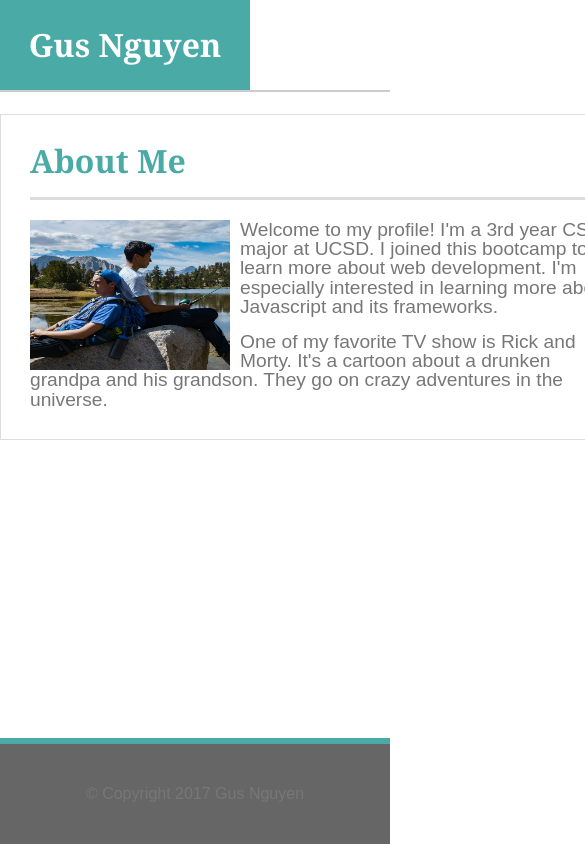
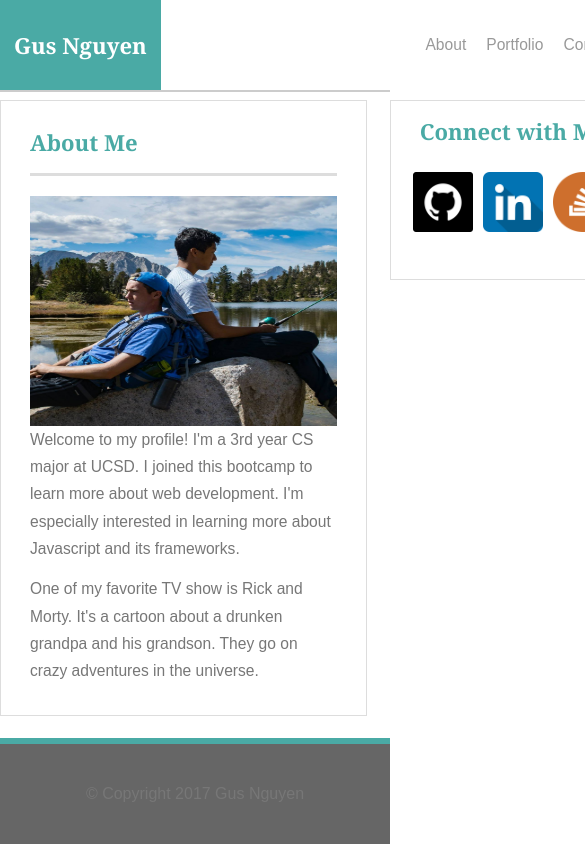
Before and after one commit to nguyenhachuy/Responsive-Portfolio, a plain HTML site: page index.html in a window 390 px wide. Shown: the top 844 px of the page, 585 px wide, since content can reach past the window. Drawn offline with Linux system fonts and the light colour scheme.

Commit message:
Almost done with first part

```diff
--- a/assets/css/style-index.css
+++ b/assets/css/style-index.css
@@ -34,10 +34,9 @@ body {
 }
 
 #name {
-	font-weight: bold;
-	width: 250px;
+	width: 22%;
 	color: white;
-	margin: 0px 440px 0px 0px;
+	/*margin: 0px 45.8% 0px 0px;*/
 	background-color: #4aaaa5;
 	text-align: center;
 }
@@ -45,13 +44,20 @@ body {
 
 .navigation-bar {
 	margin: 0px 10px 0px 10px;
-	font-size: 120%;
+	font-size: 1.2em;
 	color: #999999;
 }
 
+.navigation-wrapper {
+	flex: 1 0 auto;
+	display: inline-block;
+	float: right;
+	margin-right: 2%;
+}
+
 #profile {
-	margin-top: 22px;
-	margin-bottom: 40px;
+	margin-top: 2%;
+	margin-bottom: 3%;
 }
 
 #profile h1, h2 {
@@ -59,7 +65,7 @@ body {
 }
 
 #main-content {
-	width: 590px;
+	width: 61.4583%;
 	float:left;
 	padding: 30px 29px 30px 29px;
 	border: 1px solid #dddddd;
@@ -80,20 +86,21 @@ body {
 }
 
 .bio {
-	font-size: 120%;
+	font-size: 1.2em;
+	line-height: 1.75em;
 }
 
 #sidebar {
 	height: 140px;
-	width: 210px;
-	padding: 30px 30px 30px 30px;
+	width: 22%;
+	padding: 3% 3% 3% 3%;
 	border: 1px solid #dddddd;
-	margin-left: 35px;
+	margin-left: 3.6%;
 }
 
 #connect {
-	font-size: 150%;
-	margin-bottom: 40px;
+	margin-bottom: 30px;
+	text-align: center;
 }
 
 .link {
@@ -114,7 +121,7 @@ body {
 
 .header-font {
 	font-family:'Georgia', Times, Times New Roman, serif;
-	font-size: 2em;
+	font-size: 1.5em;
 	font-weight: bold;
 }
 
@@ -122,3 +129,32 @@ body {
 	font-family: 'Arial', 'Helvetica Neue', Helvetica, sans-serif;
 	color: #777777;
 }
+
+/* Media queries */
+@media (max-width: 980px) {
+	.wrapper {
+		width: 640px;
+		font-size: 13px;
+	}
+
+	#name {
+		padding: 0 10px 0 10px;
+	}
+
+	#main-content {
+		width: 48%;
+	}
+
+	#sidebar {
+		width: auto;
+	}
+
+	#profile-pic {
+	    display:inline-block;
+	    width:100%;
+	    height: 230px;
+	}
+	.header-font {
+		font-size: 1.7em;
+	}
+}
--- a/index.html
+++ b/index.html
@@ -3,8 +3,8 @@
 	<head>
 		<title>Main Page</title>
 		<meta charset="UTF-8">
+		<meta name="viewport" content="width=device-width, initial-scale=1">
 		<link href="./assets/css/reset.css" rel="stylesheet" type="text/css">
-
 		<link href="./assets/css/style-index.css" rel="stylesheet" type="text/css">
 	</head>
 
@@ -12,6 +12,7 @@
 		<div id="header">
 			<div class ="wrapper regular-font">
 				<h1 id="name" class="header-font">Gus Nguyen</h1>
+				<div class="navigation-wrapper">
 					<a href="./index.html">
 						<h3 class="navigation-bar">About</h3>
 					</a>
@@ -21,6 +22,7 @@
 					<a href="./contact.html">
 						<h3 class="navigation-bar">Contact</h3>
 					</a>
+				</div>
 			</div>
 
 		</div>
```
Also changed, not shown: portfolio.html (+2 -0 lines). Lines whose indentation alone changed are shown as unchanged.
